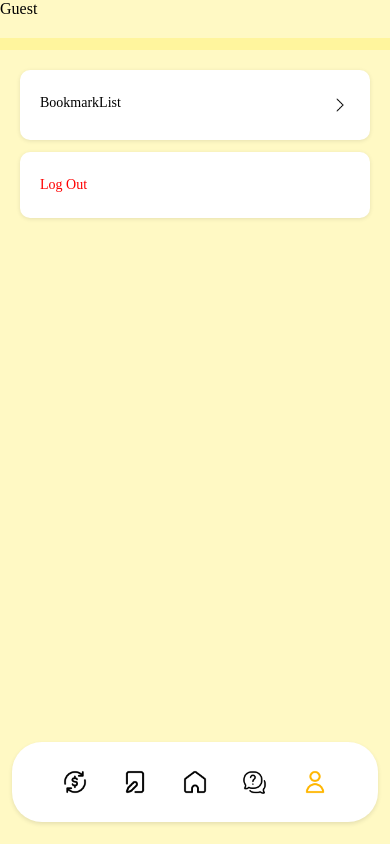
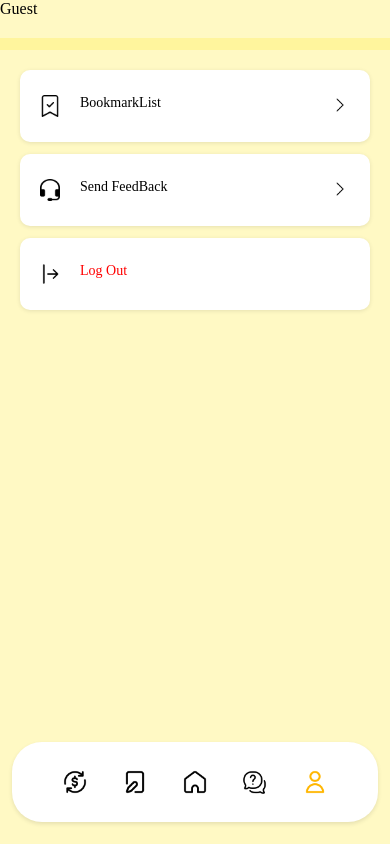
Before and after one commit to 2025-OZMate/OzMate-ReactNative, a React Native app: screen /Mypage in a window 390 px wide. Built offline with nearby package versions, Linux system fonts and the light colour scheme.

Commit message:
fix : add feed back screen

```diff
--- a/components/Mypage/FeatureCard.tsx
+++ b/components/Mypage/FeatureCard.tsx
@@ -8,20 +8,24 @@ import AsyncStorage from "@react-native-async-storage/async-storage";
 type RootStackParamList = {
     BookMarkScreen: undefined;
     LanguageScreen: undefined;
+    FeedBack: undefined;
     Login: undefined;
 }
 
 type NavigationProp = StackNavigationProp<RootStackParamList>;
 interface FeatureCardProps {
     title: string;
+    imgSrc: string;
 }
 
-export default function FeatureCard({ title }: FeatureCardProps) {
+export default function FeatureCard({ title, imgSrc }: FeatureCardProps) {
     const navigation = useNavigation<NavigationProp>();
     const [showLogoutPopup, setShowLogoutPopup] = useState(false);
     const handleClick = () => {
         if (title === "BookmarkList") {
             navigation.navigate("BookMarkScreen")
+        } if (title === "Send FeedBack") {
+            navigation.navigate("FeedBack")
         } else if (title === "Log Out") {
             setShowLogoutPopup(true)
         }
@@ -49,7 +53,10 @@ export default function FeatureCard({ title }: FeatureCardProps) {
     return (
         <View style={styles.cardWrapper}>
             <TouchableOpacity style={styles.cardContainer} onPress={handleClick}>
-                <Text style={[styles.cardTitle, title === "Log Out" && { color: "red" }]}>{title}</Text>
+                <View style={{ display: "flex", flexDirection: "row", gap: 20 }}>
+                    <Image source={imgSrc} style={{ width: 20, height: 22 }} />
+                    <Text style={[styles.cardTitle, title === "Log Out" && { color: "red" }]}>{title}</Text>
+                </View>
 
                 {title !== "Log Out" && (
                     <Image source={require('../../assets/images/next.png')} style={styles.icon} />
--- a/components/common/PrevBtn.tsx
+++ b/components/common/PrevBtn.tsx
@@ -23,7 +23,7 @@ export default function PrevBtn({ address }: addressProps) {
         }
     }
     return (
-        <TouchableOpacity onPress={handlePress} style={{ marginTop: 54, marginLeft: 20 }}>
+        <TouchableOpacity onPress={handlePress} style={{ marginTop: 54, marginLeft: 20, zIndex: 999 }}>
             <Image source={require('../../assets/images/prev.png')}
                 style={{ width: 40, height: 40 }} />
         </TouchableOpacity>
--- a/screens/MyPageScreen.tsx
+++ b/screens/MyPageScreen.tsx
@@ -11,7 +11,7 @@ type User = {
 }
 export default function MyPageScreen() {
     //const [user, setUser] = useState<User | undefined>(undefined);
-    const titles = ["BookmarkList", "Log Out"]
+    const titles = ["BookmarkList", "Send FeedBack", "Log Out"]
     const [username, setUsername] = useState("");
 
     useEffect(() => {
@@ -28,6 +28,12 @@ export default function MyPageScreen() {
         getUsername()
     }, [])
 
+    const images = {
+        1: require('../assets/images/bookmarkIcon.png'),
+        2: require('../assets/images/feedBackIcon.png'),
+        3: require('../assets/images/logoutIcon.png'),
+    }
+
     return (
         <View style={{ flex: 1, backgroundColor: colors.background, position: "relative" }}>
             {username ? <ProfileCard useName={username} /> : "Guest"}
@@ -38,6 +44,7 @@ export default function MyPageScreen() {
                     <FeatureCard
                         title={item}
                         key={idx}
+                        imgSrc={images[idx + 1]}
                     />
                 ))}
 
```
